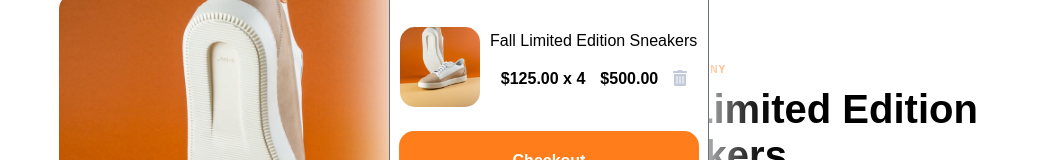
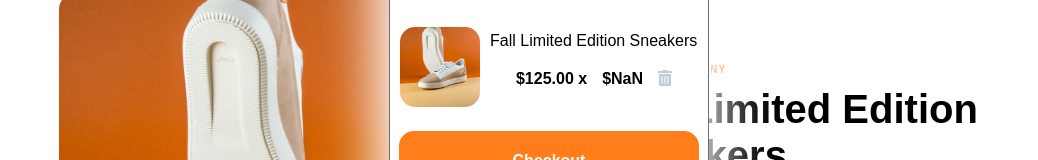
Before and after one commit to PawelOwiesek/ecommerce-product-page, a React (Create React App) app: page / in a window 1280 px wide. Shown: the part 171-331 px from the top of the page, without its empty margins (111-1149 px from the left). Built offline with nearby package versions, Linux system fonts and the light colour scheme.

Commit message:
add calculate result and clean cart iteractions

```diff
--- a/src/common/Modal/index.js
+++ b/src/common/Modal/index.js
@@ -13,14 +13,22 @@ import {
   Wrapper,
 } from "./styled";
 
-const Modal = ({ showModal, counter, result }) => {
-  counter = 4;
+const Modal = ({
+  showModal,
+  result,
+  addProductsToCart,
+  buyCount,
+  setBuyCount,
+}) => {
+  const removeItems = () => {
+    return setBuyCount((buyCount = 0));
+  };
 
   return (
     <Container showModal={showModal}>
       <Header>Cart</Header>
       <Content>
-        {counter === 0 ? (
+        {buyCount === 0 ? (
           "Your cart is empty"
         ) : (
           <>
@@ -32,16 +40,18 @@ const Modal = ({ showModal, counter, result }) => {
                     <div key={path.image[0]}>
                       <Tile small image={path.image[0]} alt={path.alt} />
                     </div>
-                    <CalculateResult>
+                    <CalculateResult
+                      onChange={() => addProductsToCart(buyCount)}
+                    >
                       <Title> {path.title}</Title>
                       <Costs>
                         <span>
-                          ${path.discountPrice.toFixed(2)} x {counter}
+                          ${path.discountPrice.toFixed(2)} x {buyCount}
                         </span>
                         <strong>
-                          ${(result = path.discountPrice * counter).toFixed(2)}
+                          ${(result = path.discountPrice * buyCount).toFixed(2)}
                         </strong>
-                        <DeleteButton>
+                        <DeleteButton onClick={() => removeItems()}>
                           <DeleteIcon />
                         </DeleteButton>
                       </Costs>
@@ -50,7 +60,7 @@ const Modal = ({ showModal, counter, result }) => {
                 );
               })}
             </Wrapper>
-            <Button>Checkout</Button>
+            <Button onClick={() => removeItems()}>Checkout</Button>
           </>
         )}
       </Content>
```
